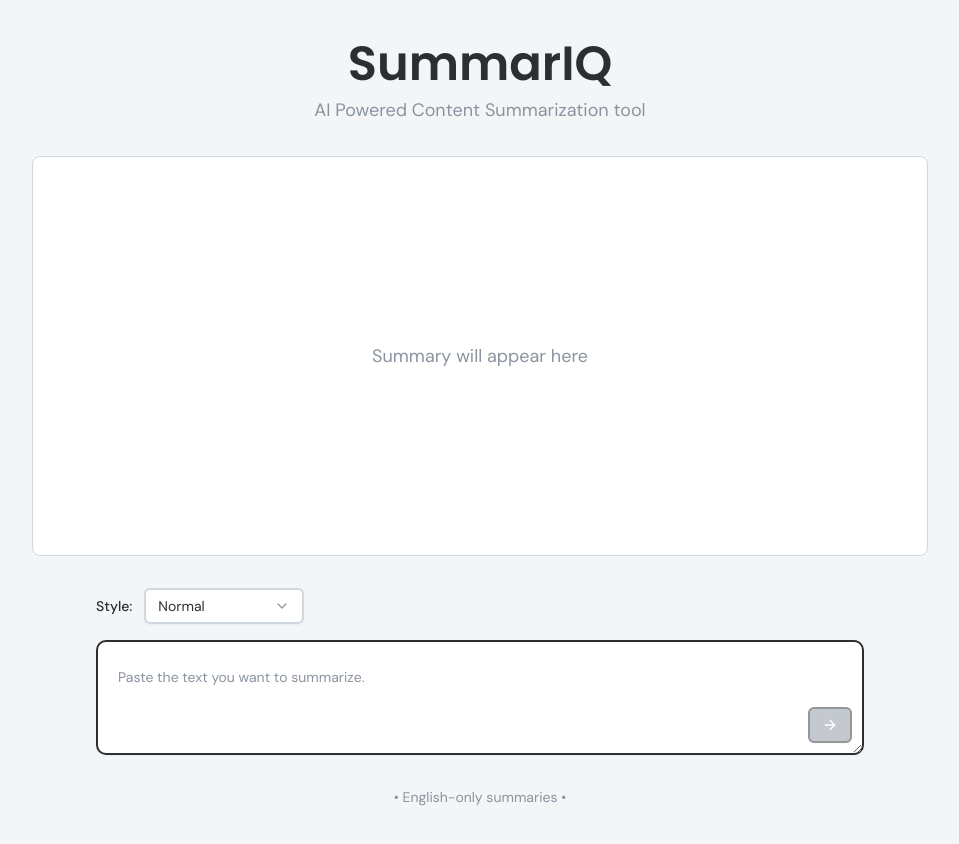
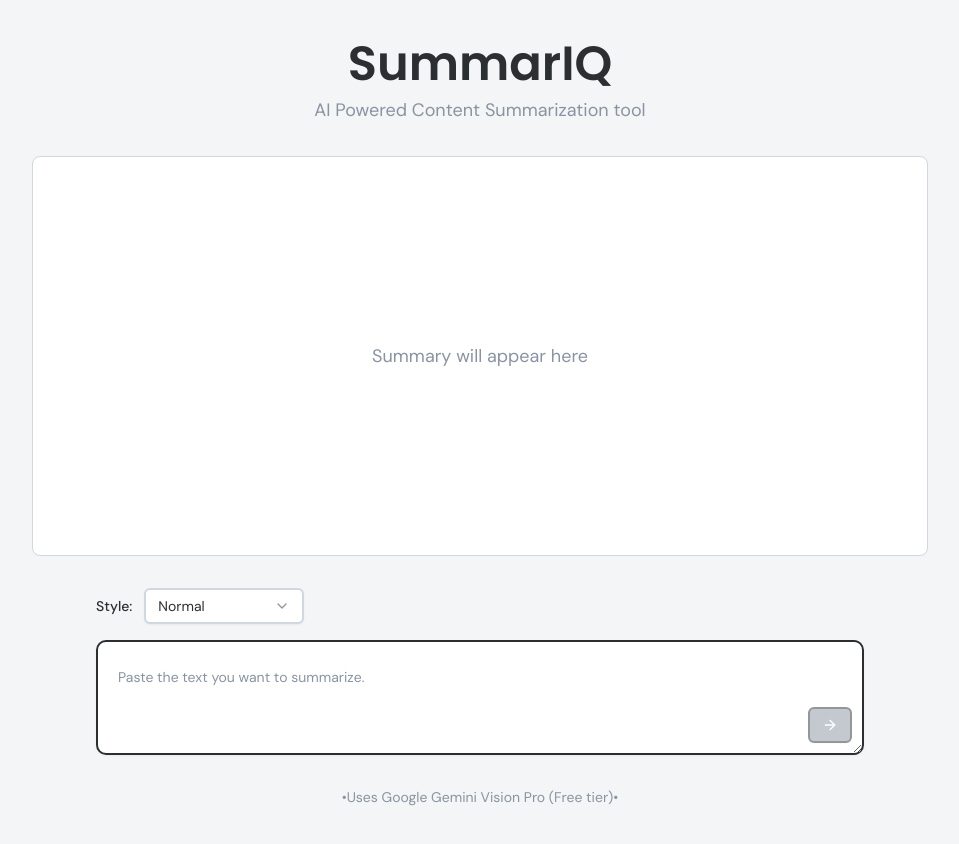
Before and after one commit to roxton75/SummmarIQ-AI-Text-Summarizer, a Next.js app: page / in a window 1280 px wide. Shown: the top 844 px of the page, without its empty margins (160-1119 px from the left). Built offline with nearby package versions, Linux system fonts and the light colour scheme.

Commit message:
Update page.tsx

```diff
--- a/app/page.tsx
+++ b/app/page.tsx
@@ -95,7 +95,7 @@ export default function HomePage() {
         </div>
 
         <div className="text-center text-sm text-[var(--sq-accent)] font-sans">
-          • English-only summaries •
+          •Uses Google Gemini Vision Pro (Free tier)•
         </div>
       </section>
     </main>
```
